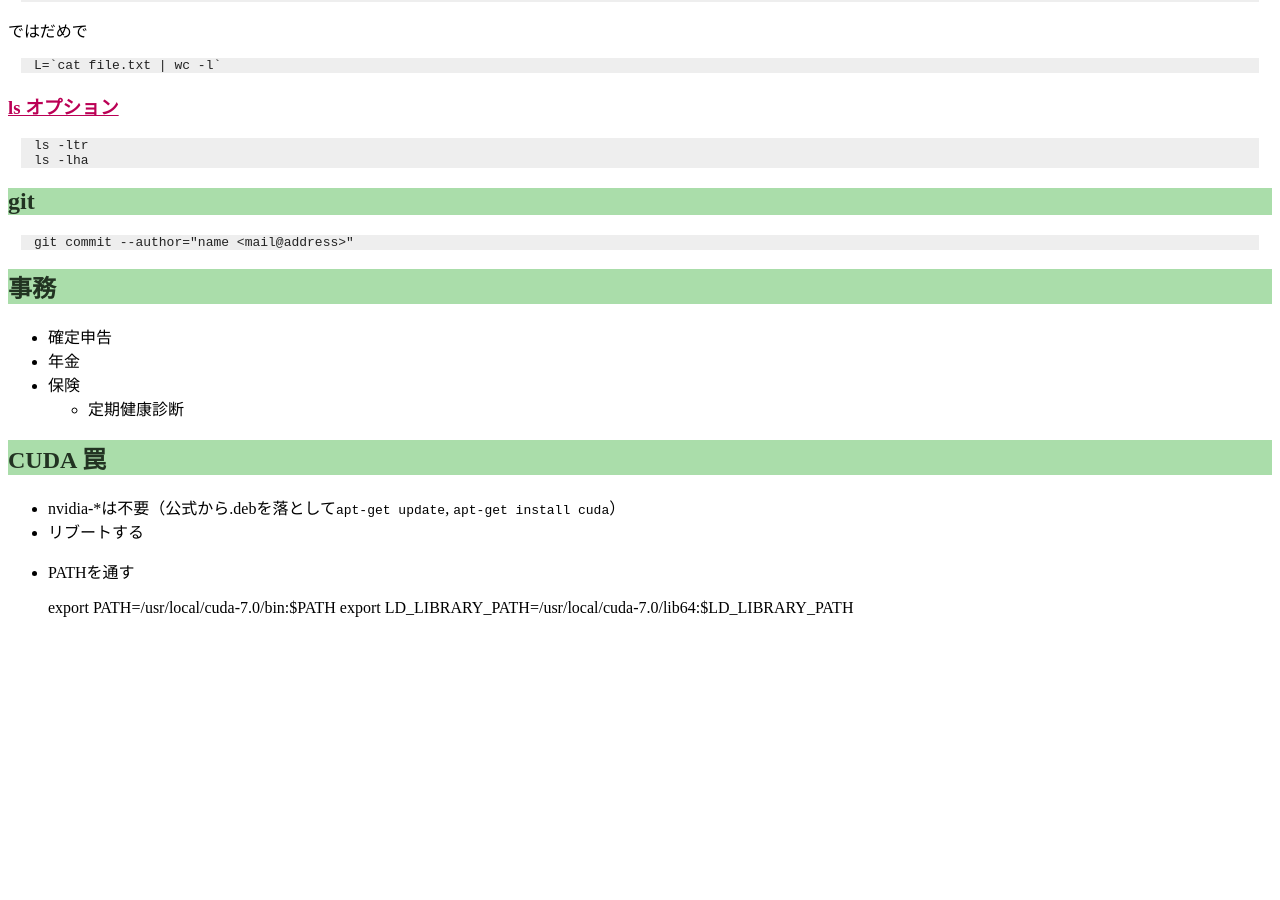
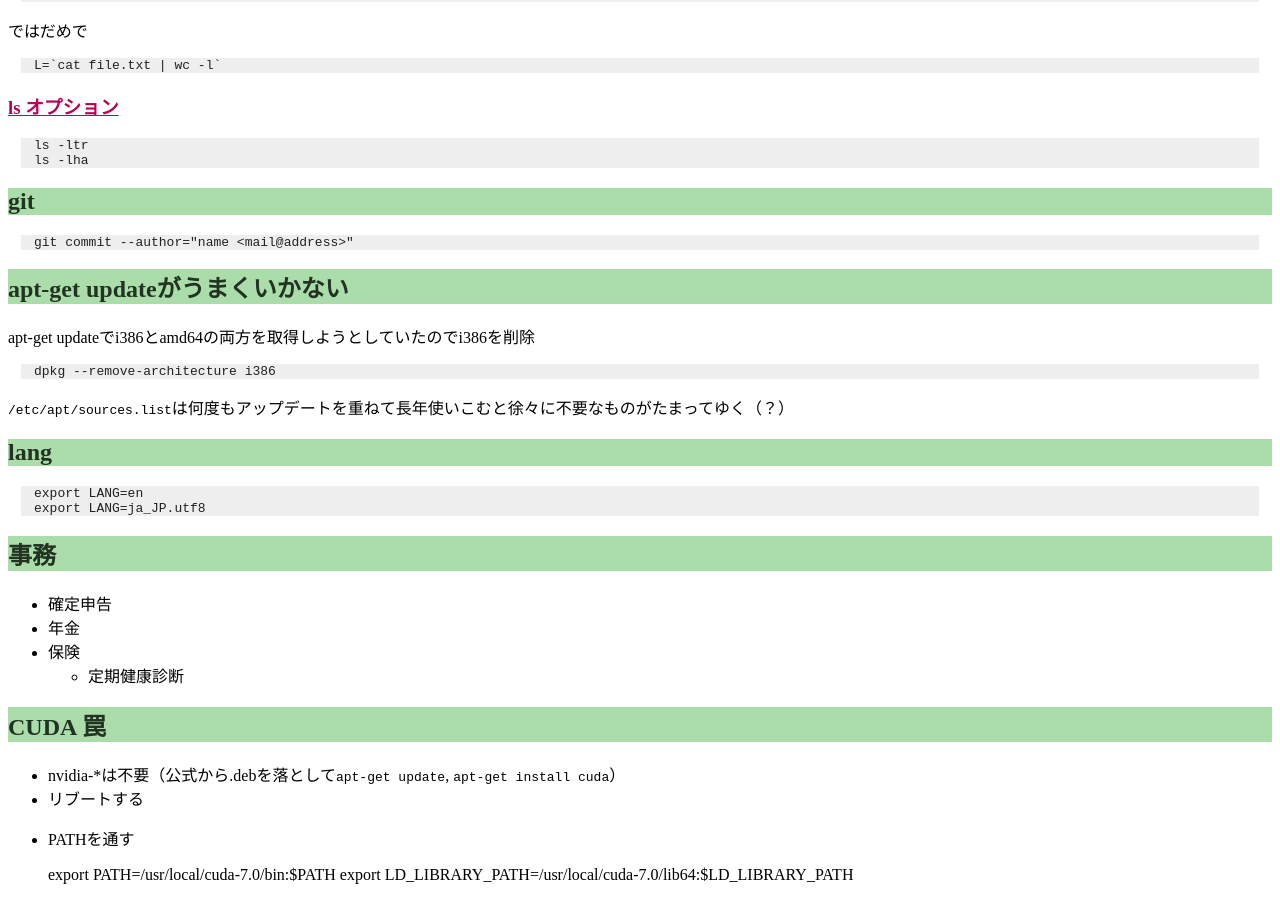
Before and after one commit to tachi-hi/tachi-hi.github.io, a Jekyll site: the page built from memo.md, in a window 1280 px wide and 900 px high, scrolled down 1343 px. Built offline with Jekyll 4.4.1, drawn with Linux system fonts in a browser that asks for light colours; formulas are drawn with MathJax 3; before the commit the page ends 1976 px from its top, so only the background shows below that.

Commit message:
apt-get update and export lang

```diff
--- a/memo.md
+++ b/memo.md
@@ -83,6 +83,20 @@ a\_{m1} & a\_{m2} & \dots & a\_{mn} \end{pmatrix} \
 
     git commit --author="name <mail@address>"
 
+## apt-get updateがうまくいかない
+
+apt-get updateでi386とamd64の両方を取得しようとしていたのでi386を削除
+
+    dpkg --remove-architecture i386
+
+`/etc/apt/sources.list`は何度もアップデートを重ねて長年使いこむと徐々に不要なものがたまってゆく（？）
+
+## lang
+
+
+    export LANG=en
+    export LANG=ja_JP.utf8
+
 ## 事務
 
 + 確定申告
```
